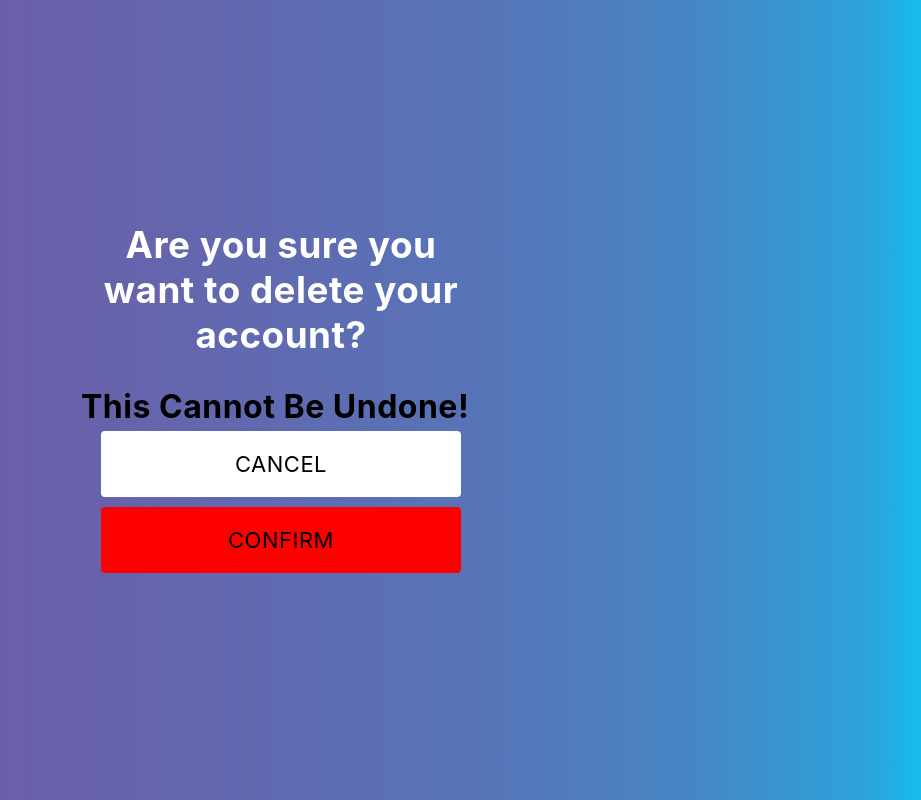
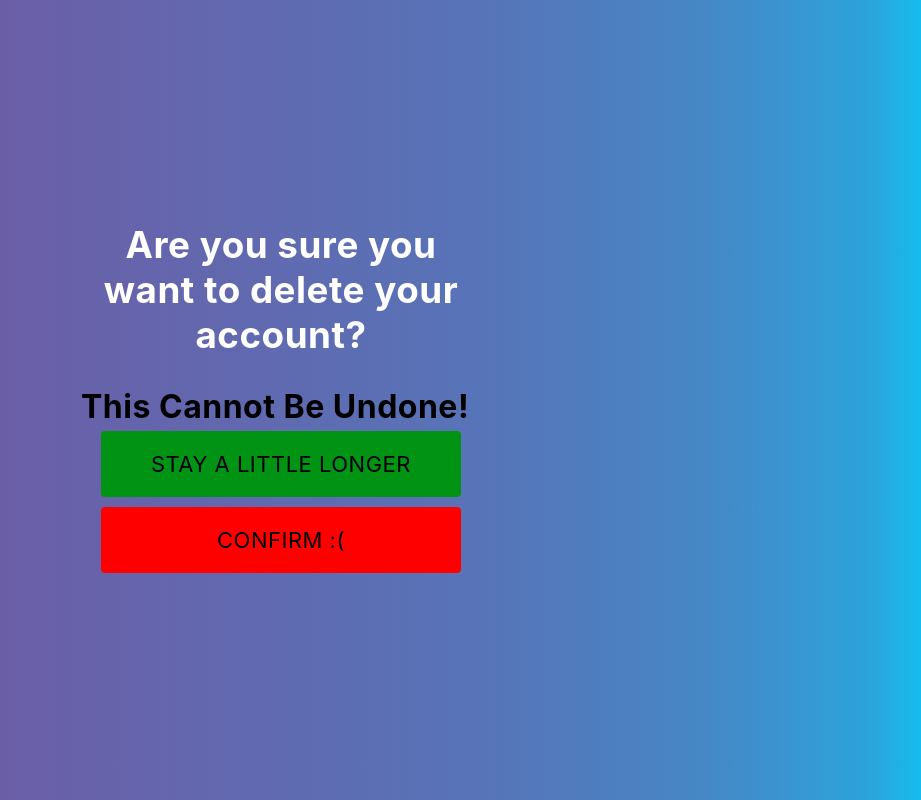
Before and after one commit to grrnhsslr/chatApp, a React (Create React App) app: page /DeleteAccount in a window 1280 px wide. Shown: the whole page, without its empty margins (359-1280 px from the left). Built offline with nearby package versions, Linux system fonts and the light colour scheme; no server answers.

Commit message:
added styling to cancel delete button

```diff
--- a/src/App.css
+++ b/src/App.css
@@ -286,6 +286,22 @@
     font-size: 2.3em;;
   }
 
+  .Cancelbutton {
+    border-radius: 4px;
+    border: none;
+    background-color: #009314;
+    color: black;
+    text-align: center;
+    text-transform: uppercase;
+    font-size: 22px;
+    padding: 20px;
+    width: 200px;
+    transition: all 0.4s;
+    cursor: pointer;
+    margin: 5px;
+    width: 90%;
+  }
+
   .button {
     border-radius: 4px;
     border: none;
--- a/src/components/DeleteAccount.jsx
+++ b/src/components/DeleteAccount.jsx
@@ -41,11 +41,11 @@ const DeleteAccount = () => {
                 <form onSubmit={handleSubmit}>
                     <h1>This Cannot Be Undone!</h1>
                     <div align="center">
-                        <button onClick={handleCancel} className="button">
-                            <span>Cancel</span>
+                        <button onClick={handleCancel} className="Cancelbutton">
+                            <span>Stay A Little Longer</span>
                         </button>
                         <button type="submit" className="DeleteButton">
-                            <span>Confirm</span>
+                            <span>Confirm :( </span>
                         </button>
                     </div>
                 </form>
```
